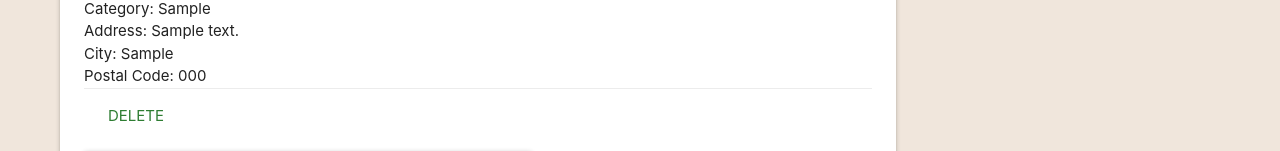
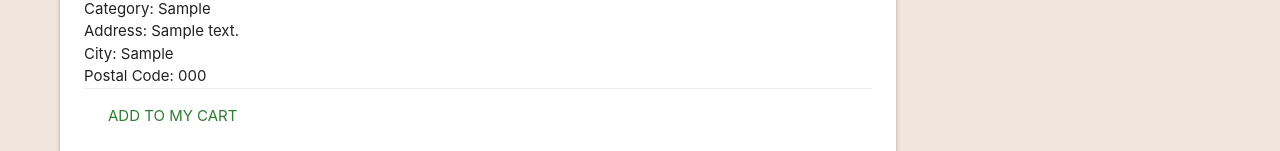
Before and after one commit to gabevela/growUrCoins, a Django app: page /growurcoins/1 in a window 1280 px wide. Shown: the part 474-625 px from the top of the page. Run offline with Django 4.2, Linux system fonts and the light colour scheme; a user stored in the database is signed in; tables that the repository leaves empty hold one stand-in row (values such as "Sample post"); grey boxes are pictures that could not be loaded.

Commit message:
add to cart UI

```diff
--- a/growurcoins/main_app/models.py
+++ b/growurcoins/main_app/models.py
@@ -44,8 +44,8 @@ class Photo(models.Model):
 class Cart(models.Model):
     user = models.ForeignKey(User, on_delete=models.CASCADE, default=1)
     ad = models.ForeignKey(Ad, on_delete=models.CASCADE)
-    quantity = models.IntegerField()
-    total_cost = models.IntegerField()
+    quantity = models.IntegerField(default=1)
+    total_cost = models.IntegerField(default=1)
 
 class Reviews(models.Model):
     ratings = models.IntegerField()
--- a/growurcoins/main_app/templates/growurcoins/detail.html
+++ b/growurcoins/main_app/templates/growurcoins/detail.html
@@ -20,8 +20,9 @@
 
     {% if user.is_authenticated %}
     <div class="card-action">
-      <a href="{% url 'delete' ad.id %}" class="green-text text-darken-3">Delete</a>
+      <a href="{% url 'add_to_cart' %}" class="green-text text-darken-3">Add To My Cart</a>
     </div>
+    <br>
     {% else %}
     <p>Please Log In to Edit this Ad</p>
     {% endif %}
@@ -31,6 +32,10 @@
     {% empty %}
     <div class="card-panel teal-text center-align">No Photos Uploaded</div>
     {% endfor %}
+
+    <div class="card-action">
+      <a href="{% url 'delete' ad.id %}" class="green-text text-darken-3">Delete Add</a>
+    </div>
   </div>
 </div>
 
--- a/growurcoins/main_app/templates/growurcoins/index.html
+++ b/growurcoins/main_app/templates/growurcoins/index.html
@@ -1,5 +1,4 @@
 {% extends 'base.html' %} {% block content %}
-
 
 <h6 class="green-text text-darken-3" >View All the Ad Listings</h6>
 
--- a/growurcoins/main_app/urls.py
+++ b/growurcoins/main_app/urls.py
@@ -13,4 +13,5 @@ urlpatterns = [
  path('accounts/signup/', views.signup, name='signup'),
  path('growurcoins/listing/<str:category>', views.grow_category, name='details'),
  path('growurcoins/home', views.grow_home, name='home'), #shows the home of all categories
+ path('growurcoins/add_to_cart', views.grow_add_to_cart, name='add_to_cart'), #this will save the "ad" into the logged in user's cart model in the database
 ]
--- a/growurcoins/main_app/views.py
+++ b/growurcoins/main_app/views.py
@@ -5,7 +5,7 @@ from fileinput import filename
 from django.shortcuts import render, redirect
 from .models import Ad
 import datetime
-
+from .models import Cart
 
 
 # Add the following import
@@ -34,7 +34,6 @@ def signup(request):
   form = UserCreationForm()
   context = {'form': form, 'error_message': error_message}
   return render(request, 'registration/signup.html', context)
-
 
 #amazon bucket
 S3_BASE_URL = 'https://s3.us-east-2.amazonaws.com/'
@@ -92,11 +91,8 @@ def grow_create(request):
                        address = request.POST['address'],
                        city = request.POST['city'],
                        postal_code = request.POST['postal_code'],
-
-                       #how do i add the user id?
                        user = request.user
                        )
-
 
      photo_file = request.FILES.get('photo-file',None)
      print(photo_file, "*****")
@@ -117,6 +113,16 @@ def grow_create(request):
             print('An error occurred uploading file to S3')
      return redirect('/growurcoins') #redirect index page.
 
+#controller to add an Ad to a Cart
+def grow_add_to_cart(request):
+     print("incoming ", request.POST)
+    #  mycart = Cart.objects.create(
+    #                    user = request.user,
+
+    #                    )
+     print("Add has been added to the cart!!!")
+     return redirect('/growurcoins') #redirect index page.
+
 #controller to delete the Ad
 def grow_delete(request, ad_id):
     ad = Ad.objects.get(id=ad_id)
```
Also changed, not shown: growurcoins/main_app/migrations/0003_remove_cart_ad_id_cart_ad_alter_cart_quantity_and_more.py (added).
